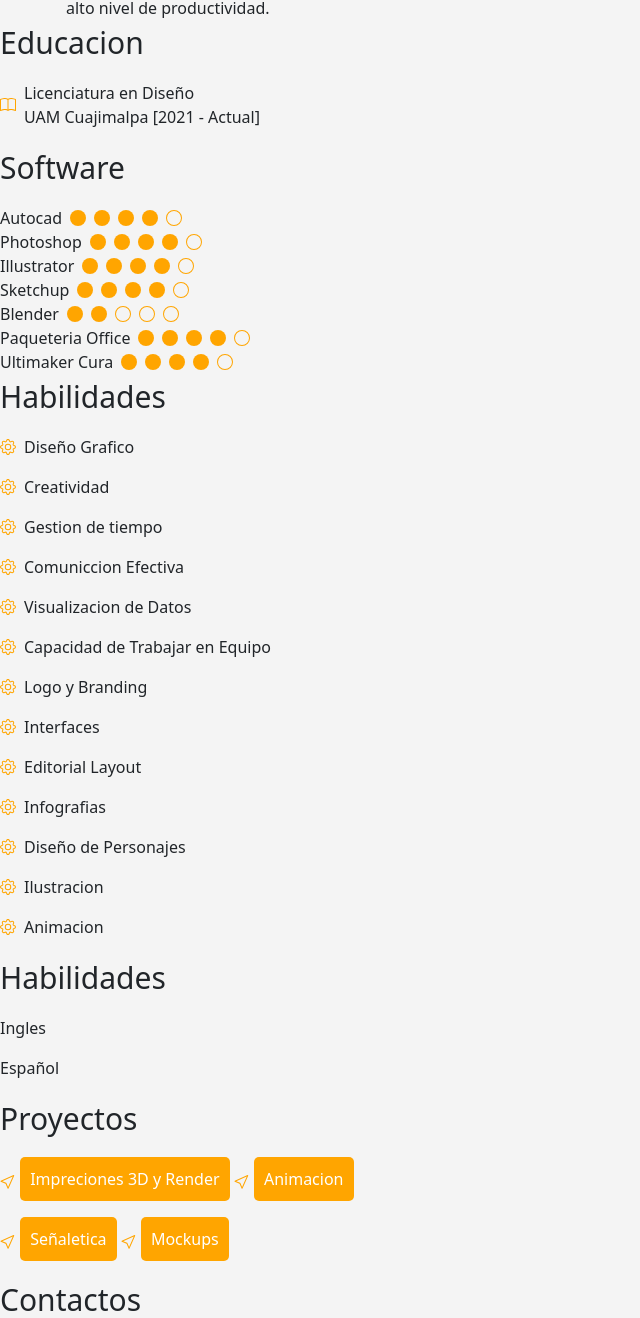
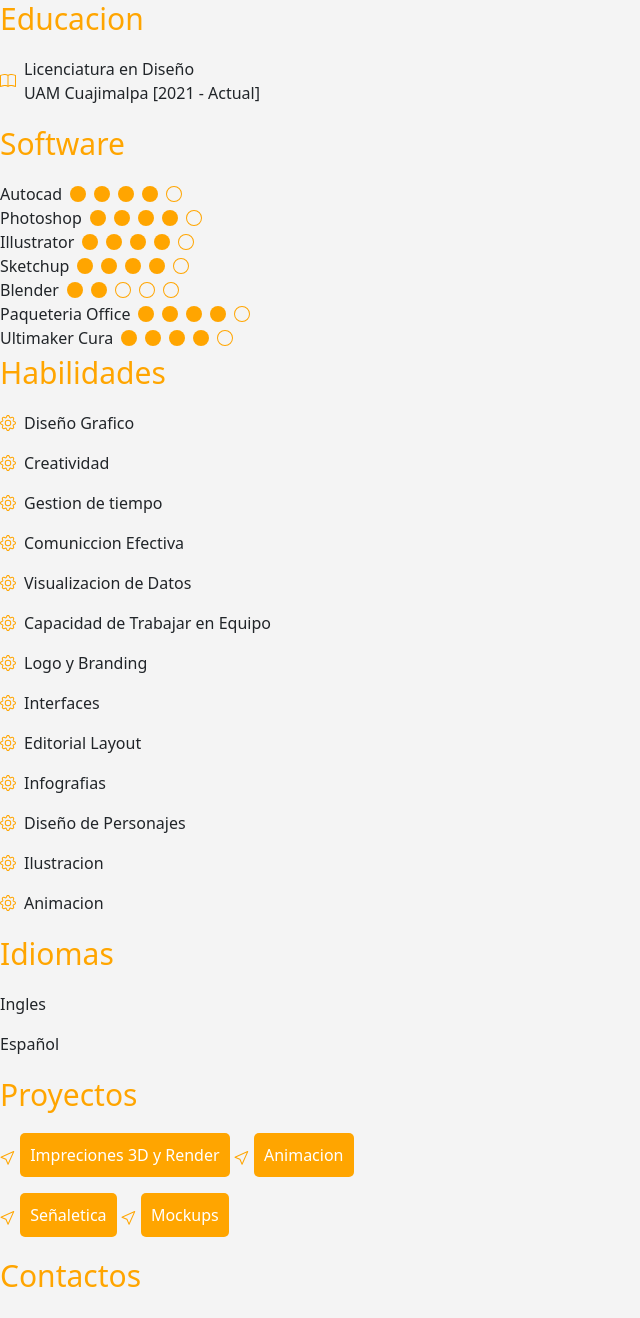
Before and after one commit to amigoalien/portfolio, a website: page index.html in a window 1280 px wide. Shown: the part 558-1876 px from the top of the page, without its empty margins (0-640 px from the left). Drawn offline with nearby package versions, Linux system fonts and the light colour scheme.

```diff
--- a/index.html
+++ b/index.html
@@ -37,12 +37,11 @@
   <body style="background-color: #F4F4F4;"
 
     section>
-      background
-      <h1 class="Title"> Yair Noriega </h1>
+      <h1 class="Title" style="color:#ffa500"> Yair Noriega </h1>
       <p>Diseñador 27 Años San Miguel Chapultepec</p>
       <img class="foto" alt = "foto de perfil" src="/src/img/Captura de pantalla 2025-02-25 092008.png"  style="width: 300px; height: auto;"/>
       <div style="display: flex; align-items: center; gap: 16px;">
-        <svg style="fill:orange;" xmlns="http://www.w3.org/2000/svg" width="50" height="50" fill="currentColor" class="bi bi-person-circle" viewBox="0 0 16 16">
+        <svg style="fill:rgb(255, 165, 0);" xmlns="http://www.w3.org/2000/svg" width="50" height="50" fill="currentColor" class="bi bi-person-circle" viewBox="0 0 16 16">
           <path d="M11 6a3 3 0 1 1-6 0 3 3 0 0 1 6 0"/>
           <path fill-rule="evenodd" d="M0 8a8 8 0 1 1 16 0A8 8 0 0 1 0 8m8-7a7 7 0 0 0-5.468 11.37C3.242 11.226 4.805 10 8 10s4.757 1.225 5.468 2.37A7 7 0 0 0 8 1"/>
         </svg>
@@ -56,7 +55,7 @@
       </div>
 
        <section>
-        <p style="font-size: 30px;">Educacion</p>
+        <p style="font-size: 30px; color:#ffa500">Educacion</p>
         <p style="display: inline-flex; align-items: center; gap: 8px;">
           <svg style="fill:orange;" xmlns="http://www.w3.org/2000/svg" width="16" height="16" viewBox="0 0 16 16">
             <path d="M1 2.828c.885-.37 2.154-.769 3.388-.893 1.33-.134 2.458.063 3.112.752v9.746c-.935-.53-2.12-.603-3.213-.493-1.18.12-2.37.461-3.287.811zm7.5-.141c.654-.689 1.782-.886 3.112-.752 1.234.124 2.503.523 3.388.893v9.923c-.918-.35-2.107-.692-3.287-.81-1.094-.111-2.278-.039-3.213.492zM8 1.783C7.015.936 5.587.81 4.287.94c-1.514.153-3.042.672-3.994 1.105A.5.5 0 0 0 0 2.5v11a.5.5 0 0 0 .707.455c.882-.4 2.303-.881 3.68-1.02 1.409-.142 2.59.087 3.223.877a.5.5 0 0 0 .78 0c.633-.79 1.814-1.019 3.222-.877 1.378.139 2.8.62 3.681 1.02A.5.5 0 0 0 16 13.5v-11a.5.5 0 0 0-.293-.455c-.952-.433-2.48-.952-3.994-1.105C10.413.809 8.985.936 8 1.783"/>
@@ -66,7 +65,7 @@
       </section>
 
        <section>
-        <p style="font-size: 30px;">Software</p>
+        <p style="font-size: 30px;color:#ffa500">Software</p>
         <div style="display: flex; align-items: center; gap: 8px;">
           <p style="margin: 0;">Autocad</p>
           <svg style="fill:orange;" xmlns="http://www.w3.org/2000/svg" width="16" height="16" viewBox="0 0 16 16">
@@ -202,7 +201,7 @@
        </section>
 
        <section>
-        <p style="font-size: 30px;">Habilidades</p>
+        <p style="font-size: 30px;color:#ffa500">Habilidades</p>
         <p style="display: inline-flex; align-items: center; gap: 8px;">
           <svg style="fill:orange;" xmlns="http://www.w3.org/2000/svg" width="16" height="16" fill="currentColor" class="bi bi-gear" viewBox="0 0 16 16">
             <path d="M8 4.754a3.246 3.246 0 1 0 0 6.492 3.246 3.246 0 0 0 0-6.492M5.754 8a2.246 2.246 0 1 1 4.492 0 2.246 2.246 0 0 1-4.492 0"/>
@@ -309,13 +308,13 @@
        </section>
 
        <section>
-         <p style="font-size: 30px;">Habilidades</p>
+         <p style="font-size: 30px;color:#ffa500">Idiomas</p>
               <p>Ingles</p>
               <p>Español</p>
        </section>
 
        <section>
-        <p style="font-size: 30px;">Proyectos</p>
+        <p style="font-size: 30px;color:#ffa500">Proyectos</p>
         <svg style="fill:orange;" xmlns="http://www.w3.org/2000/svg" width="16" height="16" fill="currentColor" class="bi bi-cursor" viewBox="0 0 16 16">
           <path d="M14.082 2.182a.5.5 0 0 1 .103.557L8.528 15.467a.5.5 0 0 1-.917-.007L5.57 10.694.803 8.652a.5.5 0 0 1-.006-.916l12.728-5.657a.5.5 0 0 1 .556.103zM2.25 8.184l3.897 1.67a.5.5 0 0 1 .262.263l1.67 3.897L12.743 3.52z"/>
         </svg>
@@ -344,7 +343,7 @@
        </section>
 
        <section>
-        <p style="font-size: 30px;">Contactos</p>
+        <p style="font-size: 30px;color:#ffa500">Contactos</p>
         <p style="display: inline-flex; align-items: center; gap: 8px;">
           <i class="bi bi-envelope"style="color:orange;"></i>
           Correco Electronico :  yair.noriega@cua.uam.mx
```
